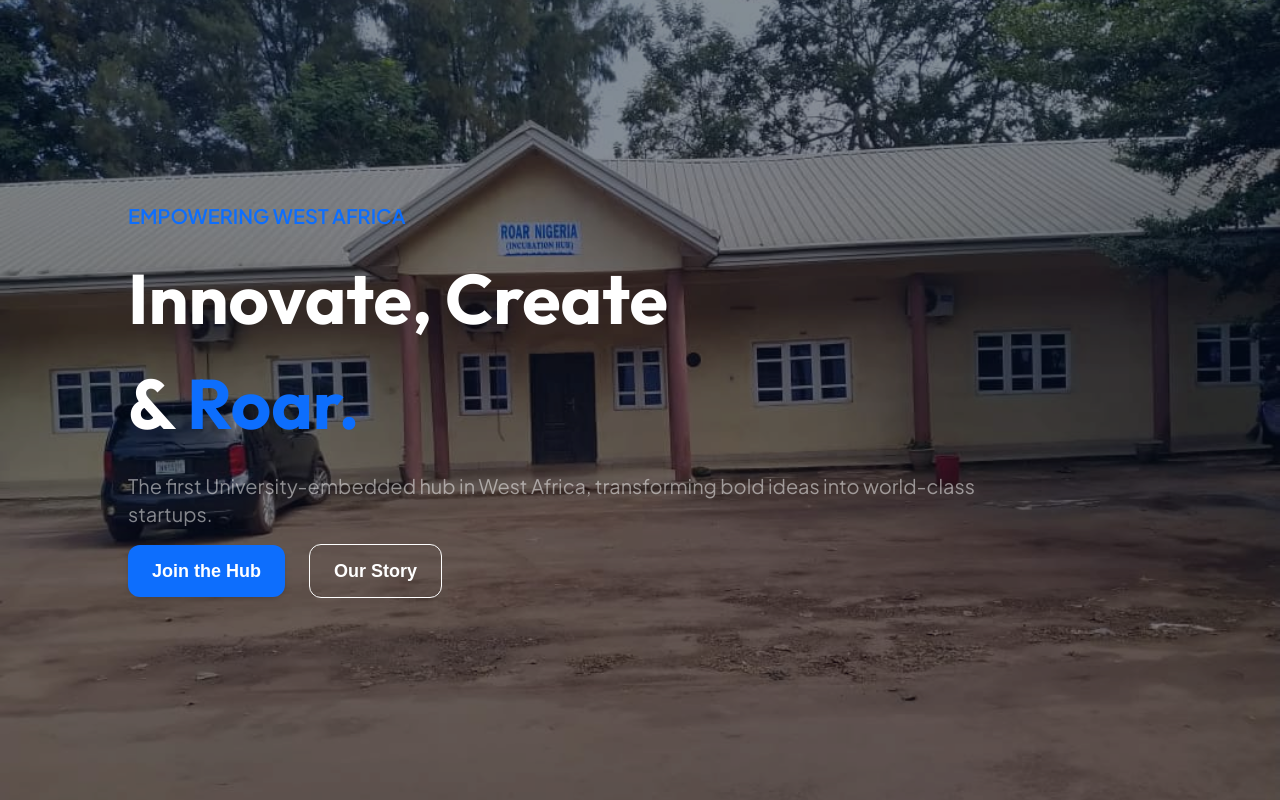
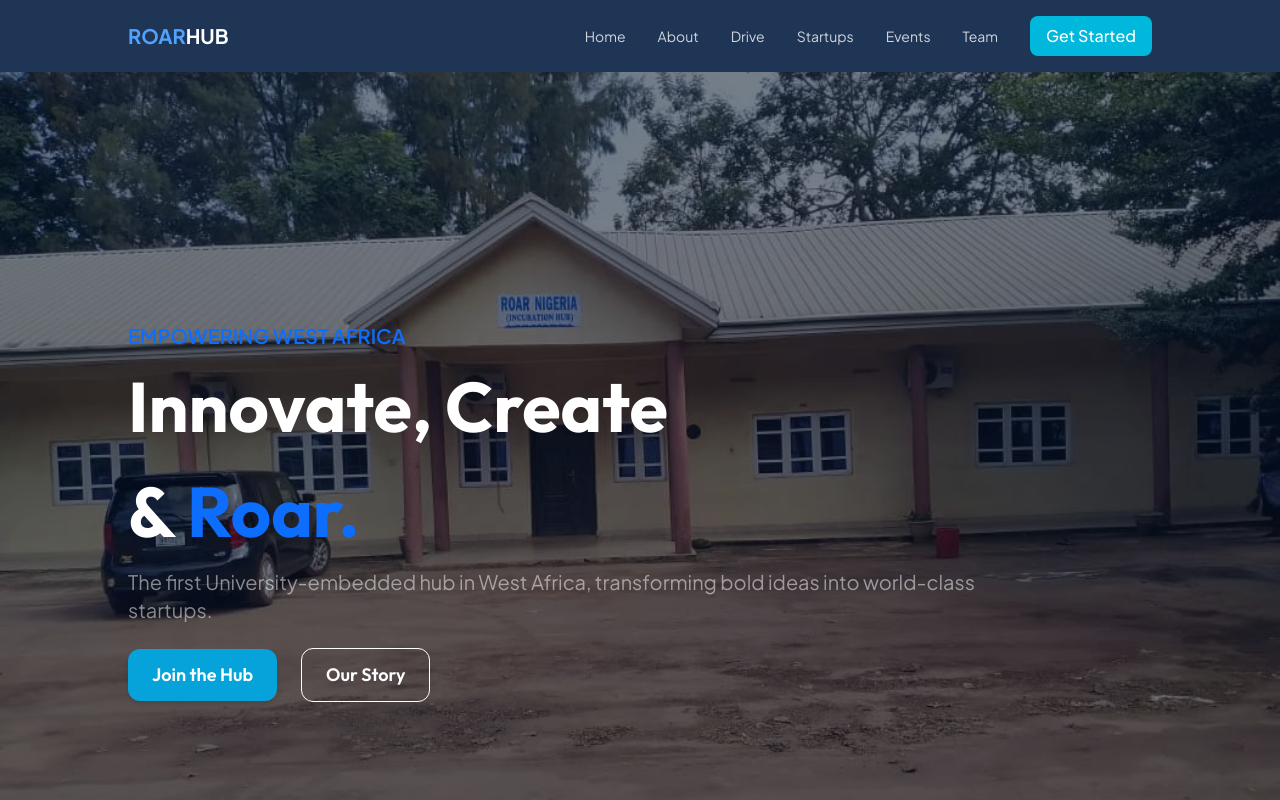
Before and after one commit to chiscookeke11/roarhub-v2, a Next.js app: page / in a window 1280 px wide. Shown: the top 800 px of the page. Built offline with nearby package versions, Linux system fonts and the light colour scheme.

Commit message:
Initial commit

```diff
--- a/app/layout.tsx
+++ b/app/layout.tsx
@@ -1,6 +1,7 @@
 import type { Metadata } from "next";
 import { Geist, Geist_Mono, Outfit, Plus_Jakarta_Sans } from "next/font/google";
 import "./globals.css";
+import Navbar from "@/components/ui/Navabar";
 
 const geistSans = Geist({
   variable: "--font-geist-sans",
@@ -37,6 +38,7 @@
       lang="en"
       className={`${geistSans.variable} ${geistMono.variable} ${jakarta.variable} ${oufit.variable}  h-full antialiased`}
     >
+      <Navbar/>
       <body className="min-h-full flex flex-col">{children}</body>
     </html>
   );
--- a/components/CTASection.tsx
+++ b/components/CTASection.tsx
@@ -5,7 +5,7 @@
 
 export default function CTASection() {
     return (
-        <section className="w-full my-20 max-w-325 bg-[#091E3E] mx-auto py-20 px-[4%] rounded-3xl flex items-center justify-center flex-col text-center text-white gap-5 font-plus-jakarta  "  >
+        <section className="w-full my-10 md:my-20 max-w-sm md:max-w-325 bg-[#091E3E] mx-auto py-20 px-[4%] rounded-3xl flex items-center justify-center flex-col text-center text-white gap-5 font-plus-jakarta  "  >
             <h1 className="font-outfit font-bold text-2xl md:text-5xl  "  >Ready to Build the Future?</h1>
             <p className="text-[#ffffff80] text-lg md:text-xl "  >Join our next cohort of founders and turn your research into a global startup.</p>
 
--- a/components/Hero.tsx
+++ b/components/Hero.tsx
@@ -4,16 +4,16 @@
 
 export default function Hero() {
     return (
-        <section className=" w-full h-screen flex items-center px-[5%] lg:px-[10%] relative ">
+        <section id="hero" className=" w-full h-screen flex items-center px-[5%] lg:px-[10%] relative pt-20">
 
             <div className=" w-full h-full absolute inset-0 " >
                 <Image src={"/homepage/roarhub-image.jpg"} alt="Hero image" fill className="brightness-70 object-center object-cover " />
             </div>
 
-            <div className="absolute inset-0 bg-[#091E3E]/25 "></div>
+            <div className="absolute inset-0 bg-[#091E3E]/35 "></div>
 
 
-            <div className="w-full  flex flex-col items-start gap-4 z-10 " >
+            <div className="w-full  flex flex-col items-start gap-1 z-10 " >
                 <h3 className="text-[#0d6efd] font-semibold text-xl uppercase font-plus-jakarta "  >Empowering West Africa</h3>
                 <h1 className=" text-[35px] md:text-[70px] text-white font-outfit font-bold "  >Innovate, Create
                     <br />   & <span className="text-[#0d6efd]" >Roar.</span></h1>
@@ -22,8 +22,8 @@
 
 
 
-                <div className=" w-fit flex items-center justify-start gap-4 md:gap-6 "  >
-                    <Button variant="primary" className=" md:text-lg " >Join the Hub</Button>
+                <div className=" w-fit flex items-center justify-start gap-4 md:gap-6 font-outfit mt-5 "  >
+                    <Button variant="primary" className=" md:text-lg bg-[#06a3da] " >Join the Hub</Button>
                     <Button variant="outline" className=" md:text-lg " >Our Story</Button>
                 </div>
 
--- a/components/Leadership.tsx
+++ b/components/Leadership.tsx
@@ -6,7 +6,7 @@
 
 export default function Leadership() {
     return (
-        <section className="w-full flex flex-col gap-14 items-center justify-center font-plus-jakarta mt-28 px-[12%] bg-[#f8f9fa] py-24  " >
+        <section id="team" className="w-full flex flex-col gap-14 items-center justify-center font-plus-jakarta mt-28 px-[12%] bg-[#f8f9fa] py-16 md:py-24  " >
 
 
             <div className="text-center space-y-1 " >
--- a/components/OurEcosystem.tsx
+++ b/components/OurEcosystem.tsx
@@ -7,7 +7,7 @@
 
 export default function OurEcosystem() {
     return (
-        <section className="w-full text-white px-[12%] font-plus-jakarta mt-10 grid grid-cols-1 lg:grid-cols-2 place-items-center justify-items-center gap-10 py-24 "  >
+        <section id="ecosystem" className="w-full text-white px-[5%] md:px-[12%] font-plus-jakarta mt-10 grid grid-cols-1 lg:grid-cols-2 place-items-center justify-items-center gap-10 py-16 md:py-24 "  >
 
             <div className=" w-full flex flex-col items-start gap-4 " >
                 <h4 className="text-[#0e6efd] text-base md:text-xl font-semibold uppercase " >Our Ecosystem</h4>
--- a/components/OurPillars.tsx
+++ b/components/OurPillars.tsx
@@ -5,7 +5,7 @@
 
 export default function OurPillars() {
     return (
-        <section className="w-full flex flex-col gap-14 items-center justify-center font-plus-jakarta mt-28 px-[12%] bg-[#f8f9fa] py-24 " >
+        <section id="pillars" className="w-full flex flex-col gap-14 items-center justify-center font-plus-jakarta mt-28 px-[12%] bg-[#f8f9fa] py-24 " >
 
 
             <div className="text-center space-y-1 " >
--- a/components/WhoWeAre.tsx
+++ b/components/WhoWeAre.tsx
@@ -6,14 +6,14 @@
 
 export default function WhoWeAre() {
     return (
-        <div className=" w-full py-24 px-[5%] flex-col lg:flex-row flex items-center justify-center gap-20 lg:gap-100 font-plus-jakarta " >
+        <div id="whoWeAre" className=" w-full py-16 md:py-24 px-[5%] flex-col lg:flex-row flex items-center justify-center gap-20 lg:gap-100 font-plus-jakarta " >
 
 
 
-            <div className="w-112.5 h-72.25 bg-white shadow-2xl rounded-3xl p-4 flex items-center justify-center relative " >
+            <div className="w-80 h-55  md:w-112.5 md:h-72.25 bg-white shadow-2xl rounded-3xl p-4 flex items-center justify-center relative " >
 
-                <div className="w-35 h-27 bg-[#0e6efd] absolute flex flex-col items-start justify-center p-3 rounded-2xl text-sm text-white top-[-5%] left-[-5%]  "  >
-                    <span className="text-[32px] font-semibold " >1st</span>
+                <div className="w-30 h-22 md:w-35 md:h-27 bg-[#0e6efd] absolute flex flex-col items-start justify-center p-3 rounded-2xl text-sm text-white top-[-5%] left-[-5%]  "  >
+                    <span className=" text-2xl md:text-[32px] font-semibold " >1st</span>
                     In West Africa
                 </div>
 
--- /dev/null
+++ b/components/ui/Navabar.tsx
@@ -0,0 +1,63 @@
+"use client";
+import { useState } from "react";
+import Link from "next/link";
+
+export default function Navbar() {
+  const [open, setOpen] = useState(false);
+
+  return (
+    <nav className="w-full bg-[#1f3556] text-white  md:px-12 py-4 flex items-center justify-between font-plus-jakarta px-[11%] lg:px-[10%] ">
+      {/* Logo */}
+      <div className="text-xl font-bold">
+        <span className="text-blue-400">ROAR</span>HUB
+      </div>
+
+      {/* Desktop Menu */}
+      <div className="hidden lg:flex items-center gap-8">
+        <Link href="#" className="text-gray-300 hover:text-blue-400 text-sm ">Home</Link>
+        <Link href="#" className="text-gray-300 hover:text-blue-400 text-sm">About</Link>
+        <Link href="#" className="text-gray-300 hover:text-blue-400 text-sm">Drive</Link>
+        <Link href="#" className="text-gray-300 hover:text-blue-400 text-sm">Startups</Link>
+        <Link href="#" className="text-gray-300 hover:text-blue-400 text-sm">Events</Link>
+        <Link href="#" className="text-gray-300 hover:text-blue-400 text-sm">Team</Link>
+
+        <Link
+          href="#"
+          className="bg-cyan-500 hover:bg-cyan-600 px-4 py-2 rounded-lg font-medium"
+        >
+          Get Started
+        </Link>
+      </div>
+
+      {/* Mobile Toggle */}
+      <div
+        className="lg:hidden flex flex-col cursor-pointer"
+        onClick={() => setOpen(!open)}
+      >
+        <span className="w-6 h-0.5 bg-white mb-1"></span>
+        <span className="w-6 h-0.5 bg-white mb-1"></span>
+        <span className="w-6 h-0.5 bg-white"></span>
+      </div>
+
+      {/* Mobile Menu */}
+      {open && (
+        <div className="absolute top-16 left-0 w-full bg-[#1f3556] flex flex-col items-center gap-6 py-6 md:hidden text-xs ">
+          <Link href="#hero" onClick={() => setOpen(false)}>Home</Link>
+          <Link href="#whoWeAre" onClick={() => setOpen(false)}>About</Link>
+          <Link href="#pillars" onClick={() => setOpen(false)}>Drive</Link>
+          <Link href="#ecosystem" onClick={() => setOpen(false)}>Startups</Link>
+          <Link href="#" onClick={() => setOpen(false)}>Events</Link>
+          <Link href="team" onClick={() => setOpen(false)}>Team</Link>
+
+          <Link
+            href="#"
+            className="bg-cyan-500 px-4 py-2 rounded-lg"
+            onClick={() => setOpen(false)}
+          >
+            Get Started
+          </Link>
+        </div>
+      )}
+    </nav>
+  );
+}
```
